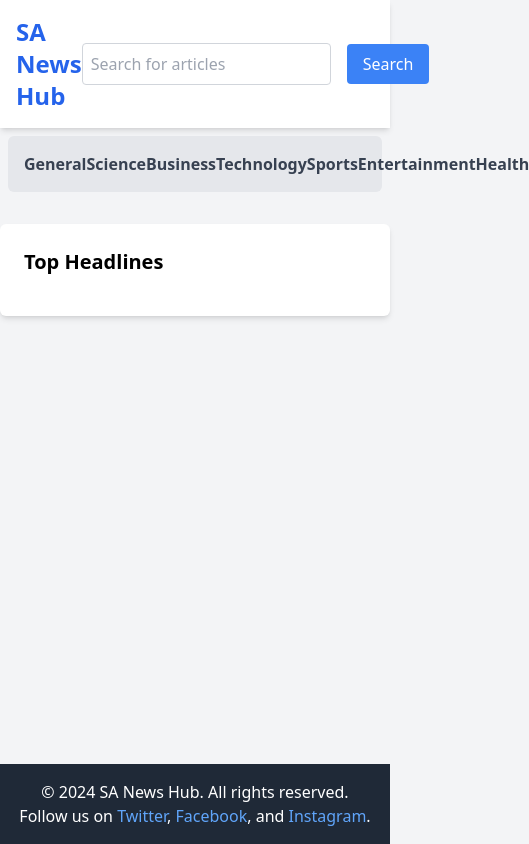
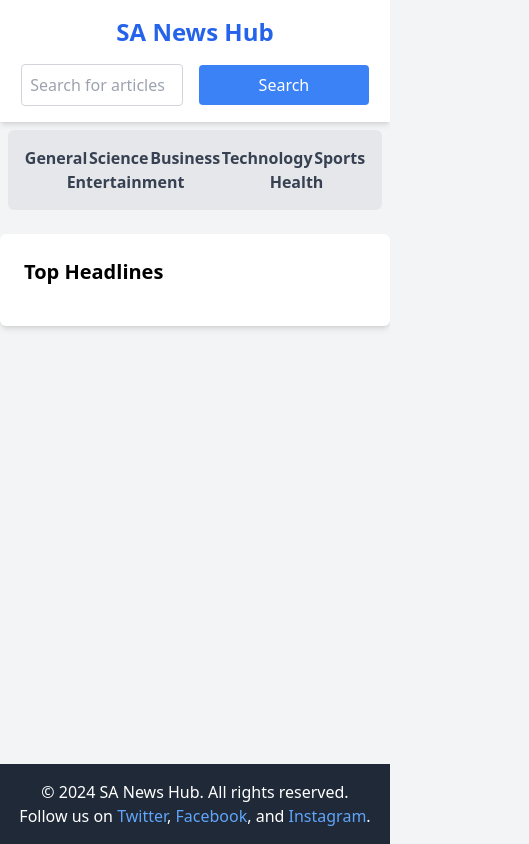
Before and after one commit to Sonwabiso1/internship-boilerplate, a website built with Vite: page project/index.html in a window 390 px wide. Shown: the whole page, 529 px wide, since content can reach past the window. Built offline with nearby package versions, Linux system fonts and the light colour scheme; no server answers.

Commit message:
added mobile responsivesness

```diff
--- a/project/index.html
+++ b/project/index.html
@@ -7,18 +7,18 @@
 </head>
 <body class="bg-gray-100 flex flex-col min-h-screen">
     <!-- Header -->
-    <header class="bg-white shadow-md p-4 flex items-center justify-between">
+    <header class="bg-white shadow-md p-4 flex flex-col md:flex-row items-center justify-between">
         <div class="text-2xl font-bold text-blue-600">SA News Hub</div>
-        <div class="flex items-center">
+        <div class="flex items-center mt-4 md:mt-0">
             <!-- Search Input and Button -->
-            <input type="text" id="search-input" placeholder="Search for articles" class="border border-gray-300 rounded p-2 mr-4">
-            <button id="search-button" class="bg-blue-500 text-white px-4 py-2 rounded">Search</button>
+            <input type="text" id="search-input" placeholder="Search for articles" class="border border-gray-300 rounded p-2 mr-4 w-full md:w-auto">
+            <button id="search-button" class="bg-blue-500 text-white px-4 py-2 rounded w-full md:w-auto">Search</button>
         </div>
     </header>
 
     <!-- Sub-header -->
     <nav class="bg-gray-200 p-4 m-2 rounded-md">
-        <ul class="flex justify-around">
+        <ul class="flex flex-wrap justify-around">
             <li><a href="#" data-category="general" class="category-link text-gray-700 hover:text-blue-500 font-bold">General</a></li>
             <li><a href="#" data-category="science" class="category-link text-gray-700 hover:text-blue-500 font-bold">Science</a></li>
             <li><a href="#" data-category="business" class="category-link text-gray-700 hover:text-blue-500 font-bold">Business</a></li>
@@ -30,7 +30,7 @@
     </nav>
 
     <main class="flex-grow">
-        <div id="headlines" class="bg-white p-6 rounded-md shadow-md mt-6 mx-auto max-w-4xl">
+        <div id="headlines" class="bg-white p-6 rounded-md shadow-md mt-4 mx-auto max-w-4xl">
             <h2 class="text-xl font-bold mb-4">Top Headlines</h2>
             <ul id="headline-list" class="space-y-4 list-disc list-inside">
                 <!-- headlines to be listed here -->
```
